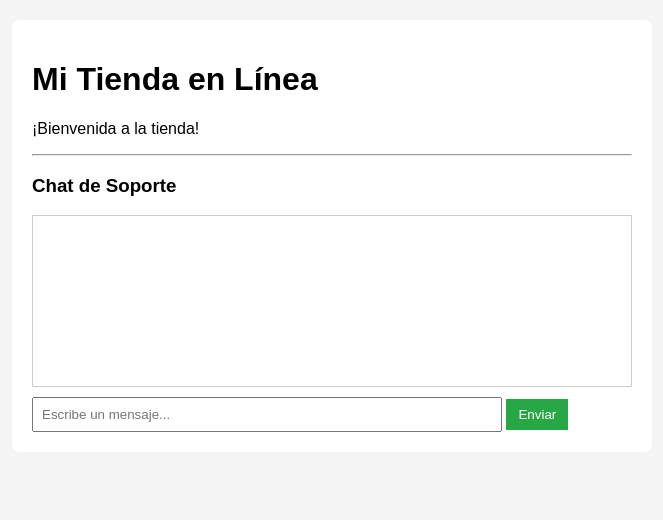
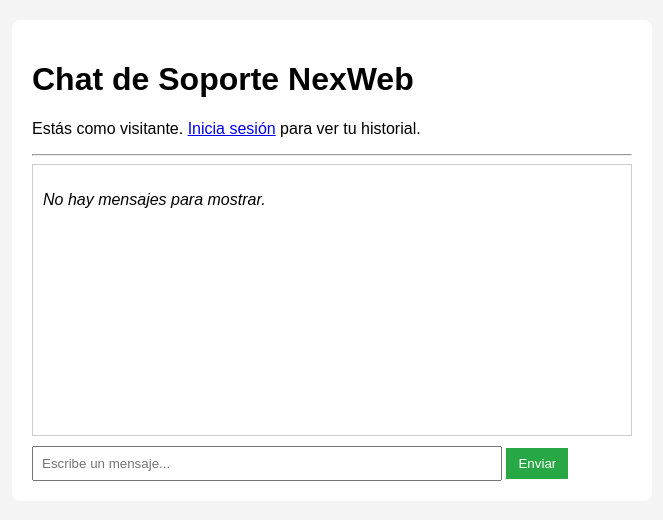
Before and after one commit to arlyjoss/NexWeb, a PHP site: page / in a window 1280 px wide. Shown: the top 520 px of the page, without its empty margins (8-671 px from the left). Run offline with PHP 8.4, Linux system fonts and the light colour scheme; data that the repository does not hold is empty.

Commit message:
Add files via upload

```diff
--- a/Chat de Tienda/index.php
+++ b/Chat de Tienda/index.php
@@ -1,53 +1,100 @@
 <?php
+// Usa la misma conexión y seguridad que el resto de la API (BD "nexweb").
+require __DIR__ . '/../api/nucleo/seguridad.php';
+header('Content-Type: text/html; charset=utf-8');   // esta página es HTML, no JSON
 
-$conexion = new mysqli("localhost", "root", "", "tienda_simple", 3307);
+$pdo     = obtenerConexion();
+$usuario = usuarioActual();
+$aviso   = '';
 
+if ($_SERVER['REQUEST_METHOD'] === 'POST') {
+    // Token CSRF del formulario
+    $token = $_POST['csrf'] ?? '';
+    if (!is_string($token) || !hash_equals(tokenCsrf(), $token)) {
+        $aviso = 'La página expiró, vuelve a intentarlo.';
+    } else {
+        $msg = trim((string) ($_POST['mensaje'] ?? ''));
+        if ($msg !== '' && mb_strlen($msg) <= 500) {
+            // Consulta preparada: el texto nunca se mezcla con el SQL
+            $stmt = $pdo->prepare('INSERT INTO mensajes_chat (usuario_id, tipo, mensaje) VALUES (:u, :t, :m)');
+            $stmt->execute([
+                ':u' => $usuario['id'] ?? null,
+                ':t' => ($usuario['rol'] ?? '') === 'admin' ? 'soporte' : 'usuario',
+                ':m' => $msg,
+            ]);
+            header('Location: ' . strtok($_SERVER['REQUEST_URI'], '?'));  // evita reenviar al recargar
+            exit;
+        }
+        $aviso = 'El mensaje debe tener entre 1 y 500 caracteres.';
+    }
+}
 
-if ($_SERVER["REQUEST_METHOD"] == "POST" && isset($_POST['mensaje'])) {
-    $msg = $conexion->real_escape_string($_POST['mensaje']);
-    $conexion->query("INSERT INTO chat (mensaje) VALUES ('$msg')");
+// Privacidad: el admin ve todo; un cliente solo sus mensajes; un visitante, nada.
+$mensajes = [];
+if ($usuario && $usuario['rol'] === 'admin') {
+    $mensajes = $pdo->query(
+        'SELECT m.tipo, m.mensaje, m.creado_en, COALESCE(u.nombre, \'Visitante\') AS autor
+         FROM mensajes_chat m LEFT JOIN usuarios u ON u.id = m.usuario_id
+         ORDER BY m.id DESC LIMIT 100'
+    )->fetchAll();
+} elseif ($usuario) {
+    $stmt = $pdo->prepare(
+        'SELECT tipo, mensaje, creado_en, :nombre AS autor FROM mensajes_chat
+         WHERE usuario_id = :id ORDER BY id DESC LIMIT 50'
+    );
+    $stmt->execute([':nombre' => $usuario['nombre'], ':id' => $usuario['id']]);
+    $mensajes = $stmt->fetchAll();
 }
+
+function e($texto) { return htmlspecialchars((string) $texto, ENT_QUOTES, 'UTF-8'); }
 ?>
-
 <!DOCTYPE html>
 <html lang="es">
 <head>
     <meta charset="UTF-8">
-    <title>Mi Tienda en Línea</title>
+    <title>Chat de soporte | NexWeb</title>
     <style>
         body { font-family: Arial, sans-serif; margin: 20px; background-color: #f4f4f4; }
         .contenedor { max-width: 600px; background: white; padding: 20px; border-radius: 8px; }
-        .chat-box { border: 1px solid #ccc; height: 150px; overflow-y: scroll; padding: 10px; margin-bottom: 10px; }
+        .chat-box { border: 1px solid #ccc; height: 250px; overflow-y: scroll; padding: 10px; margin-bottom: 10px; }
+        .chat-box small { color: #777; }
+        .aviso { color: #b00020; }
         input[type="text"] { width: 75%; padding: 8px; }
         button { padding: 8px 12px; background: #28a745; color: white; border: none; cursor: pointer; }
     </style>
 </head>
 <body>
-
 <div class="contenedor">
-    <h1> Mi Tienda en Línea</h1>
-    <p>¡Bienvenida a la tienda!</p>
+    <h1>Chat de Soporte NexWeb</h1>
+    <p>
+        <?php if ($usuario): ?>
+            Sesión: <strong><?= e($usuario['nombre']) ?></strong> (<?= e($usuario['rol']) ?>)
+        <?php else: ?>
+            Estás como visitante. <a href="../Login/login.html">Inicia sesión</a> para ver tu historial.
+        <?php endif; ?>
+    </p>
     <hr>
 
-    <h3> Chat de Soporte</h3>
     <div class="chat-box">
-        <?php
-        if (!$conexion->connect_error) {
-            $resultado = $conexion->query("SELECT * FROM chat ORDER BY fecha DESC");
-            while ($row = $resultado->fetch_assoc()) {
-                echo "<p><strong>Usuario:</strong> " . htmlspecialchars($row['mensaje']) . "</p>";
-            }
-        } else {
-            echo "<p style='color:red;'>Crea la base de datos para ver los mensajes.</p>";
-        }
-        ?>
+        <?php if (!$mensajes): ?>
+            <p><em>No hay mensajes para mostrar.</em></p>
+        <?php endif; ?>
+        <?php foreach ($mensajes as $row): ?>
+            <p>
+                <strong><?= e($row['autor']) ?> (<?= e($row['tipo']) ?>):</strong>
+                <?= e($row['mensaje']) ?><br>
+                <small><?= e($row['creado_en']) ?></small>
+            </p>
+        <?php endforeach; ?>
     </div>
 
+    <?php if ($aviso): ?><p class="aviso"><?= e($aviso) ?></p><?php endif; ?>
+
     <form method="POST">
-        <input type="text" name="mensaje" placeholder="Escribe un mensaje..." required>
+        <input type="hidden" name="csrf" value="<?= e(tokenCsrf()) ?>">
+        <input type="text" name="mensaje" maxlength="500" placeholder="Escribe un mensaje..." required>
         <button type="submit">Enviar</button>
     </form>
 </div>
-
 </body>
 </html>
```
Also changed, not shown: Chat de Tienda/esquema.sql (+3 -8 lines).
